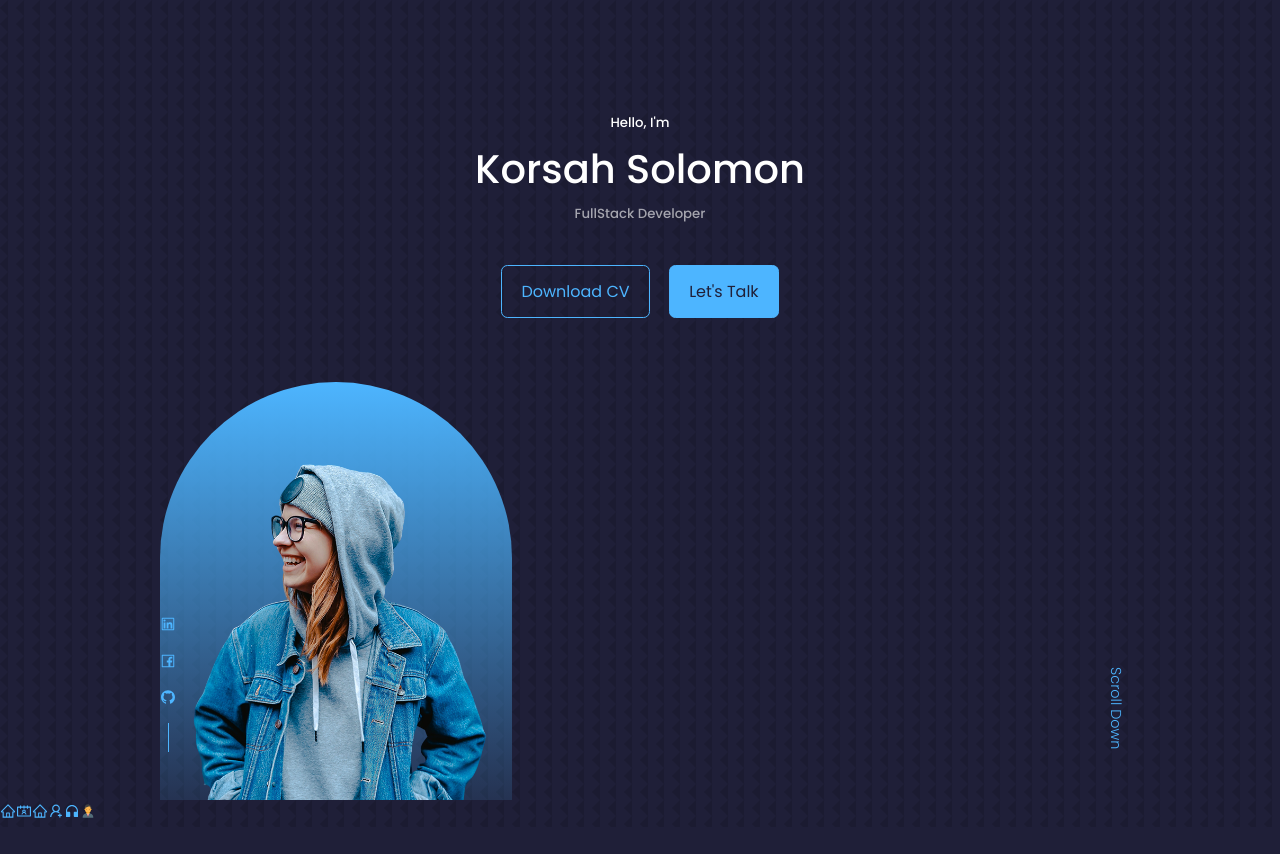
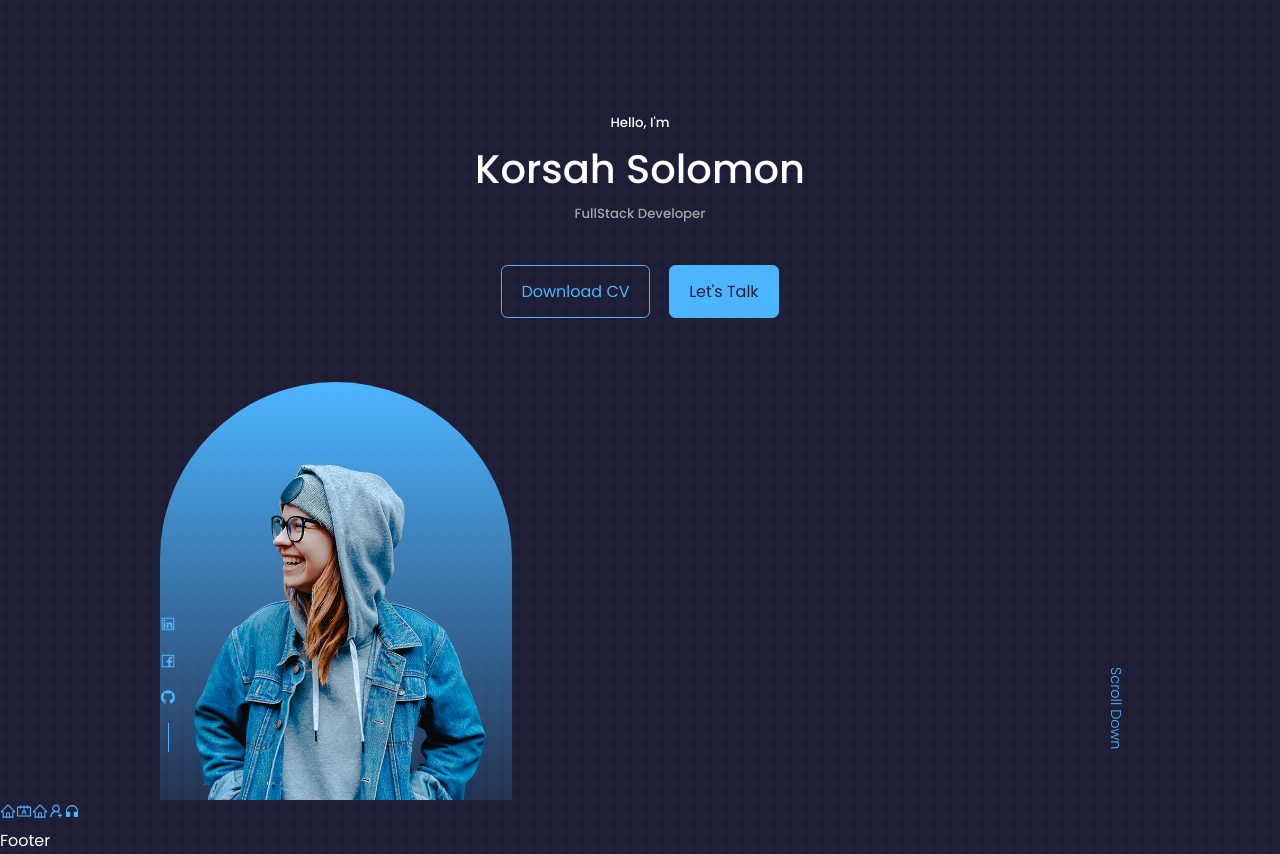
Before and after one commit to Korsah23/Portfoliowebsite, a React (Create React App) app: page / in a window 1280 px wide. Before the commit the page ends 827 px from the top, so only its background shows below. Built offline with nearby package versions, Linux system fonts and the light colour scheme.

Commit message:
Update 3 files

```diff
--- a/src/components/footer/Footer.js
+++ b/src/components/footer/Footer.js
@@ -1,3 +1,9 @@
 import "./footer.css";
 
-export default function Footer() {}
+export default function Footer() {
+  return (
+    <>
+      <p>Footer</p>
+    </>
+  );
+}
--- a/src/components/header/Cta.js
+++ b/src/components/header/Cta.js
@@ -1,4 +1,4 @@
-import "./header.css";
+import "./header.js";
 import CV from "./Cta";
 
 export default function Cta() {
--- a/src/components/nav/Navbar.js
+++ b/src/components/nav/Navbar.js
@@ -5,7 +5,8 @@ import {
   AiOutlineUserAdd,
   AiFillCustomerService,
 } from "react-icons/ai";
-import { FcBusinessman } from "react-icons/fc";
+
+
 export default function Navbar() {
   return (
     <nav>
@@ -24,9 +25,7 @@ export default function Navbar() {
       <a href="#services">
         <AiFillCustomerService />
       </a>
-      <a href="#portfolio">
-        <FcBusinessman />
-      </a>
+
     </nav>
   );
 }
```
